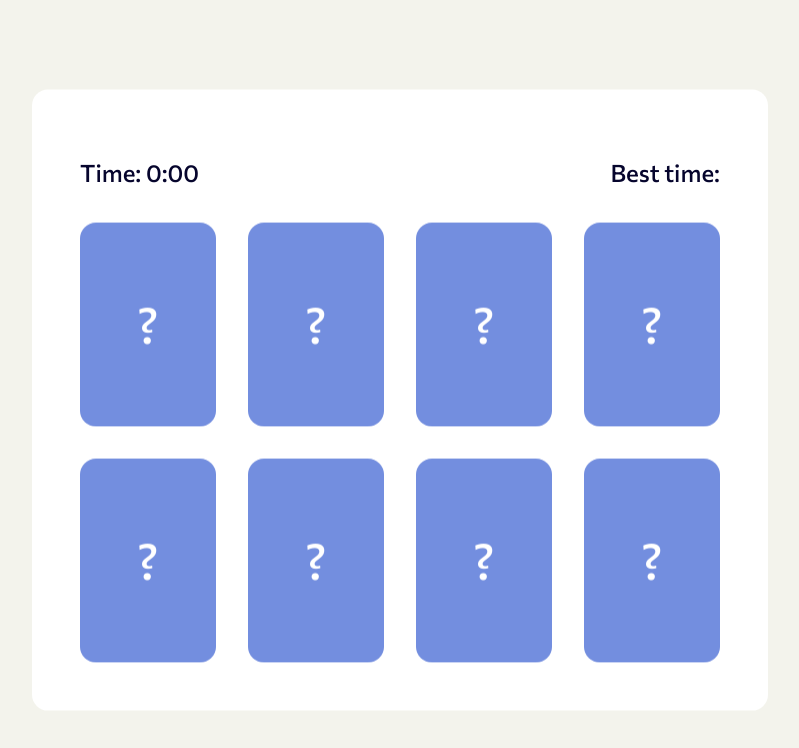
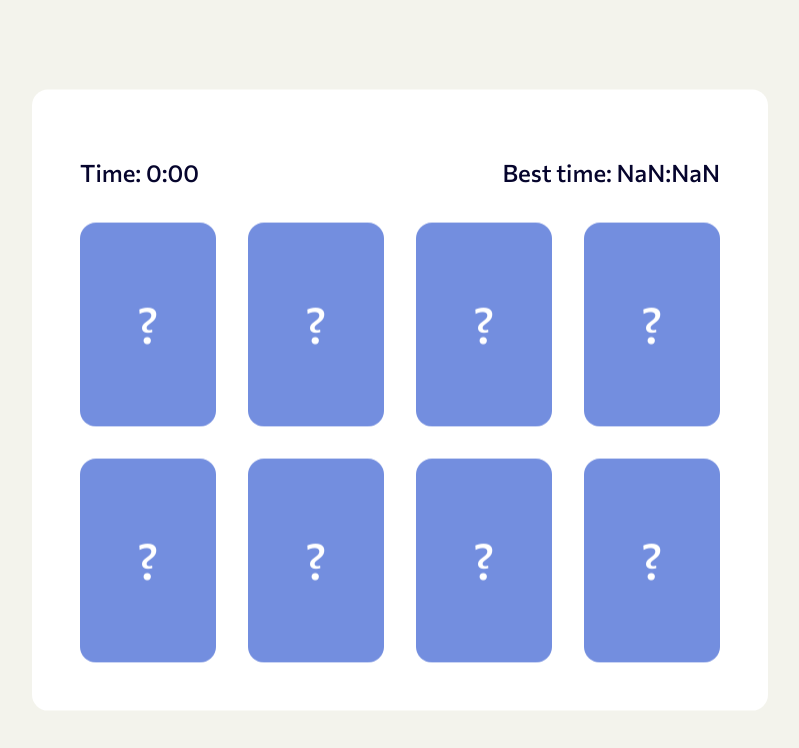
Before and after one commit to joysudo/logic-lab, a React (Vite) app: page /matching in a window 1280 px wide. Shown: the top 748 px of the page, without its empty margins (240-1039 px from the left). Built offline with nearby package versions, Linux system fonts and the light colour scheme.

Commit message:
Add bestTimeMatching in localStorage

```diff
--- a/src/pages/Matching.jsx
+++ b/src/pages/Matching.jsx
@@ -46,6 +46,9 @@ export default function Matching() {
       cardPairs.push({id: 2*index, content: fallacy.name, type: 'name', fallacyId: {index}}) // ids used to identify matched cards later
       cardPairs.push({id: 2*index+1, content: fallacy.definition, type: 'definition', fallacyId: {index}})
     })
+    if (time < parseInt(localStorage.getItem('bestTimeMatching')) || !localStorage.getItem('bestTimeMatching')) {
+      localStorage.setItem('bestTimeMatching', (time).toString());
+    }
     setCards([...cardPairs].sort(() => Math.random() - 0.5));
     setFlipped([]);
     setMatched([]);
@@ -76,7 +79,7 @@ export default function Matching() {
         <div className="matching-container">
           <div className="matching-info">
             <h2 className="matching-timer">Time: {`${String(Math.floor(time / 60)).padStart('0')}:${String(time % 60).padStart(2, '0')}`}</h2>
-            <h2 className="matching-timer">Best time: {null}</h2>
+            <h2 className="matching-timer">Best time: {`${String(Math.floor(parseInt(localStorage.getItem('bestTimeMatching')) / 60)).padStart('0')}:${String(parseInt(localStorage.getItem('bestTimeMatching')) % 60).padStart(2, '0')}`}</h2>
           </div>
           <div className="matching-card-grid">
             {cards.map(card => (
@@ -95,7 +98,7 @@ export default function Matching() {
       {showWinMessage &&
         <div className={`matching-container matching-win-message`}>
          <h1>You won!</h1>
-         <p>Your time was {`${String(Math.floor(time / 60)).padStart('0')}:${String(time % 60).padStart(2, '0')}`}.</p>
+         <p>Your time was {`${String(Math.floor(time / 60)).padStart('0')}:${String(time % 60).padStart(2, '0')}`}{time >= parseInt(localStorage.getItem('bestTimeMatching')) ? " Can you beat your best?" : " That's a new personal best!"}.</p>
          <button onClick={resetGame} className="matching-button-replay matching-button">Play Again?</button>
          <a href={`/`} className="matching-button">Back to Home</a>
         </div>
```
